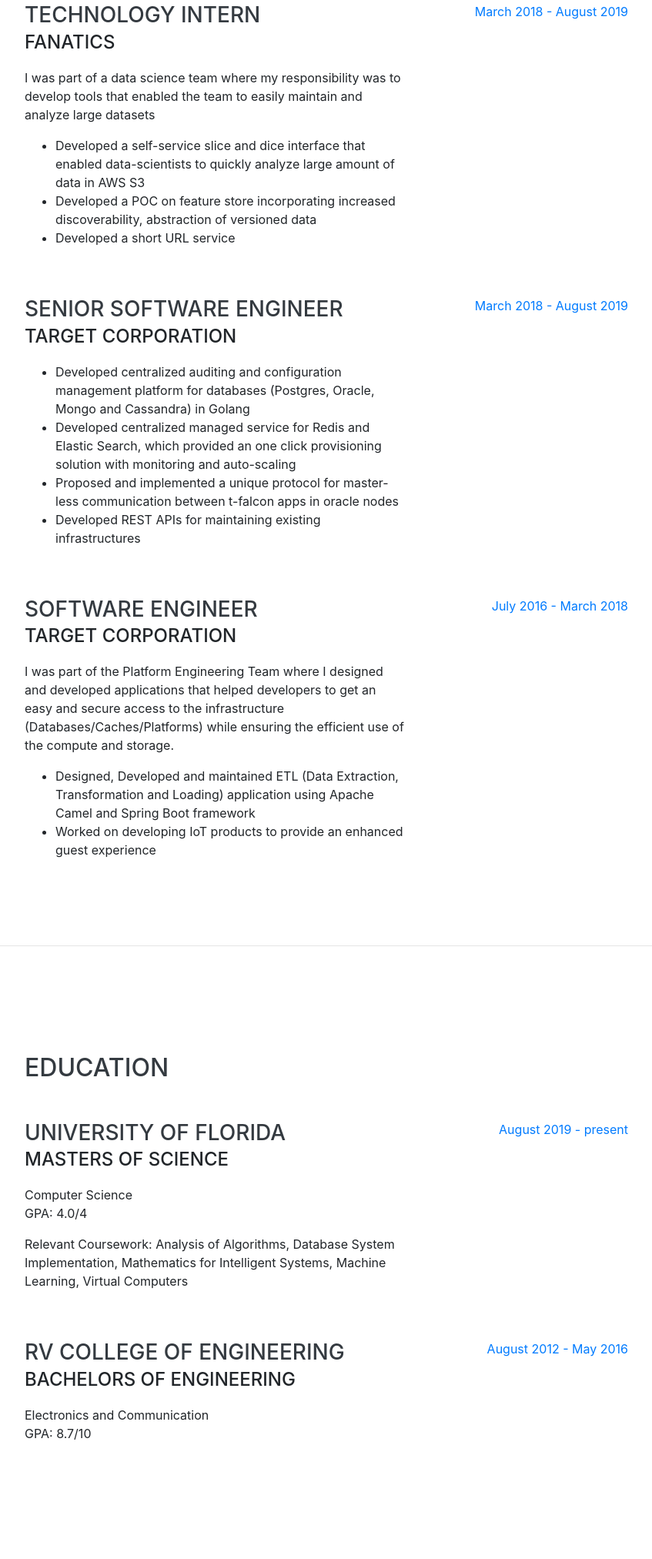
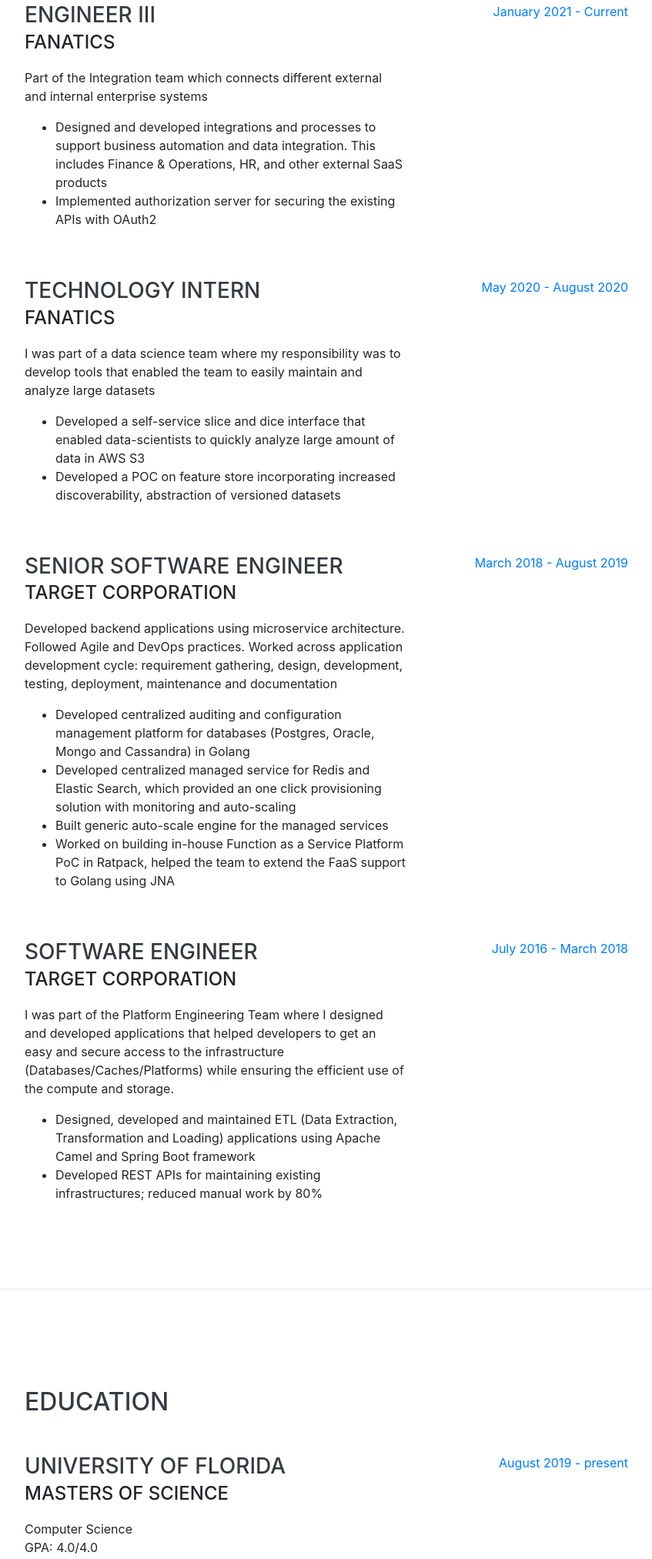
Before and after one commit to deepakgm/deepakgm.github.io, a website with bundled scripts: page index.html in a window 1280 px wide. Shown: the part 932-2957 px from the top of the page at 77% size, without its empty margins (416-1263 px from the left). Built offline with nearby package versions, Linux system fonts and the light colour scheme; a web font is replaced by a local one.

Commit message:
Update index.html

```diff
--- a/index.html
+++ b/index.html
@@ -101,17 +101,31 @@
 
             <div class="resume-item d-flex flex-column flex-md-row justify-content-between mb-5">
                 <div class="resume-content">
+                    <h3 class="mb-0">Engineer III</h3>
+                    <div class="subheading mb-3">Fanatics</div>
+                    <p>Part of the Integration team which connects different external and internal enterprise systems</p>
+                    <ul>
+                        <li>Designed and developed integrations and processes to support business automation and data integration. This includes Finance & Operations, HR, and other external SaaS products</li>
+                        <li>Implemented authorization server for securing the existing APIs with OAuth2</li>
+                    </ul>
+                </div>
+                <div class="resume-date text-md-right">
+                    <span class="text-primary">January 2021 - Current</span>
+                </div>
+            </div>
+
+            <div class="resume-item d-flex flex-column flex-md-row justify-content-between mb-5">
+                <div class="resume-content">
                     <h3 class="mb-0">Technology Intern</h3>
                     <div class="subheading mb-3">Fanatics</div>
                     <p>I was part of a data science team where my responsibility was to develop tools that enabled the team to easily maintain and analyze large datasets</p>
                     <ul>
                         <li>Developed a self-service slice and dice interface that enabled data-scientists to quickly analyze large amount of data in AWS S3</li>
-                        <li>Developed a POC on feature store incorporating increased discoverability, abstraction of versioned data</li>
-                        <li>Developed a short URL service</li>
+                        <li>Developed a POC on feature store incorporating increased discoverability, abstraction of versioned datasets</li>
                     </ul>
                 </div>
                 <div class="resume-date text-md-right">
-                    <span class="text-primary">March 2018 - August 2019</span>
+                    <span class="text-primary">May 2020 - August 2020</span>
                 </div>
             </div>
 
@@ -119,6 +133,7 @@
                 <div class="resume-content">
                     <h3 class="mb-0">Senior Software Engineer</h3>
                     <div class="subheading mb-3">Target Corporation</div>
+                    <p>Developed backend applications using microservice architecture. Followed Agile and DevOps practices. Worked across application development cycle: requirement gathering, design, development, testing, deployment, maintenance and documentation</p>
                     <ul>
                         <li>Developed centralized auditing and configuration management platform for databases
                             (Postgres, Oracle, Mongo and Cassandra) in Golang
@@ -126,10 +141,10 @@
                         <li>Developed centralized managed service for Redis and Elastic Search, which provided an one
                             click provisioning solution with monitoring and auto-scaling
                         </li>
-                        <li>Proposed and implemented a unique protocol for master-less communication between t-falcon
-                            apps in oracle nodes
+                        <li> Built generic auto-scale engine for the managed services
                         </li>
-                        <li>Developed REST APIs for maintaining existing infrastructures</li>
+                        <li>Worked on building in-house Function as a Service Platform PoC in Ratpack, helped the team to extend the FaaS
+                            support to Golang using JNA</li>
                     </ul>
                 </div>
                 <div class="resume-date text-md-right">
@@ -140,15 +155,15 @@
             <div class="resume-item d-flex flex-column flex-md-row justify-content-between mb-5">
                 <div class="resume-content">
                     <h3 class="mb-0">Software Engineer</h3>
-                    <div class="subheading mb-3">target corporation</div>
+                    <div class="subheading mb-3">Target Corporation</div>
                     <p>I was part of the Platform Engineering Team where I designed and developed applications that
                         helped developers to get an easy and secure access to the infrastructure
                         (Databases/Caches/Platforms) while ensuring the efficient use of the compute and storage.</p>
                     <ul>
-                        <li>Designed, Developed and maintained ETL (Data Extraction, Transformation and Loading)
-                            application using Apache Camel and Spring Boot framework
+                        <li> Designed, developed and maintained ETL (Data Extraction, Transformation and Loading) applications using Apache
+                            Camel and Spring Boot framework
                         </li>
-                        <li>Worked on developing IoT products to provide an enhanced guest experience</li>
+                        <li>Developed REST APIs for maintaining existing infrastructures; reduced manual work by 80%</li>
                     </ul>
                 </div>
                 <div class="resume-date text-md-right">
@@ -170,9 +185,9 @@
                     <h3 class="mb-0">University of Florida</h3>
                     <div class="subheading mb-3">Masters of Science</div>
                     <div>Computer Science</div>
-                    <p>GPA: 4.0/4</p>
-                    <p>Relevant Coursework: Analysis of Algorithms, Database System Implementation,
-                        Mathematics for Intelligent Systems, Machine Learning, Virtual Computers</p>
+                    <p>GPA: 4.0/4.0</p>
+                    <p>Relevant Coursework: Analysis of Algorithms, Advanced Data Structures, Distributed Operating System, Database
+                        System Implementation, Virtual Computers, Mathematics for Intelligent Systems, Machine Learning</p>
                 </div>
                 <div class="resume-date text-md-right">
                     <span class="text-primary">August 2019 - present</span>
@@ -201,17 +216,19 @@
             <h2 class="mb-5">Skills</h2>
 
             <h5 class="mb-7">Programming Languages:</h5>
-            Java, Groovy, Ratpack, Golang, Python, C++, C
+            Java, Groovy, Ratpack, Golang, F#
 
             <h5 class="mb-7">Frameworks:</h5>
-            Spring Boot, Apache Camel Databases and Caches: SQL, Apache Ignite, Redis, Memcached, Elastic Search, Kafka,
-            Mongo, Postgres
+            Spring Boot, Apache Camel, Akka
+
+            <h5 class="mb-7">Databases and Caches:</h5>
+            Apache Ignite, Redis, Memcached, Elastic Search, Kafka, Mongo, Postgres, MS SQL
 
             <h5 class="mb-7">Other Skills:</h5>
             Junit and Mockito, Git, Docker, Drone, Ansible, Bash, Grafana, ELK Stack
 
             <h5 class="mb-7">Platforms:</h5>
-            OpenStack, OpenFaas and Kubernetes
+            AWS, OpenStack, OpenFaas and Kubernetes
             <!--    <div class="subheading mb-3">Programming Languages &amp; Tools</div>
                 <ul class="list-inline dev-icons">
                   <li class="list-inline-item">
@@ -283,6 +300,7 @@
                 <li>Peer to Peer File distribution system using socket programming in Java   <a href="https://github.com/deepakgm/simplep2p">Github</a> </li>
                 <li>Store heat map: aggregated analysis of shopping cart movement inside a retail shop (part of hackathon at Target)</li>
                 <li>Store Assistant Bot: powered by google speech to text api (‘Chitti’, the robot won 1st place in annual hackathon at Target)</li>
+                <li>Twitter-clone, Pastry, Gossip and Push-Sum network implementation using Akka and F#   <a href="https://github.com/deepakgm/">Github</a> </li>
             </ul>
 
         </div>
```
